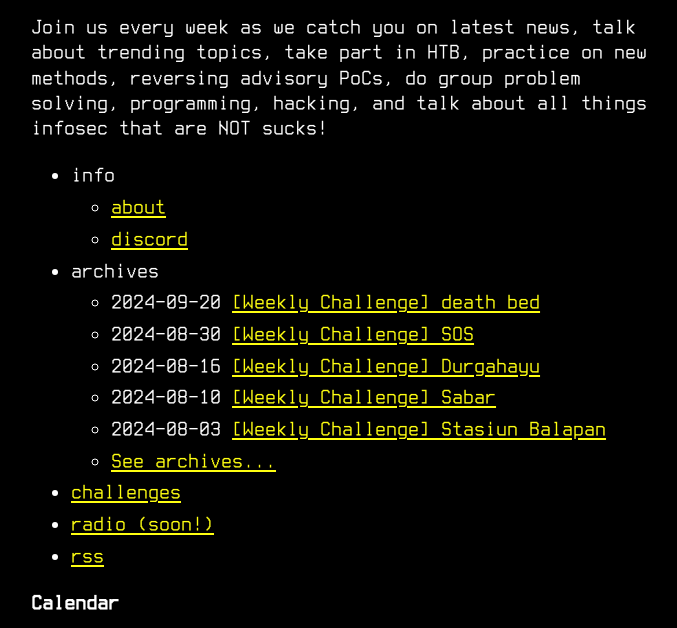
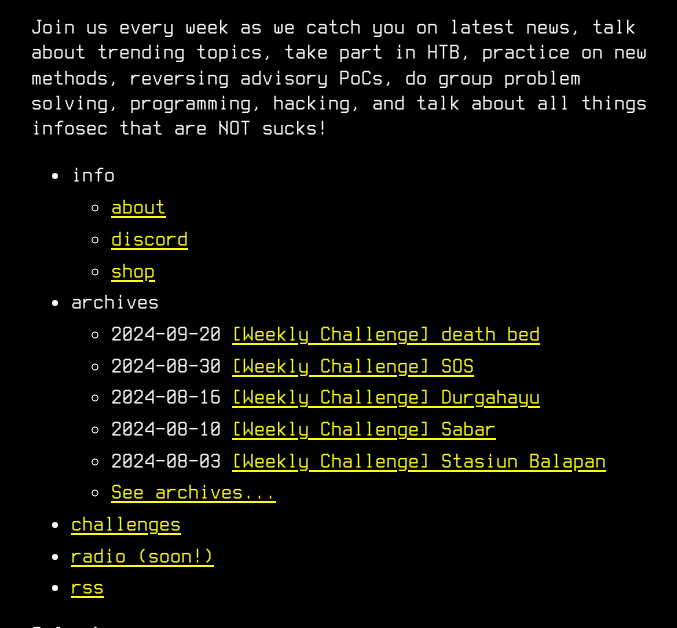
Before and after one commit to skill-issue-org/web, a Jekyll site: the page built from index.md, in a window 1280 px wide and 900 px high, scrolled down 318 px, cut to the strip 0-628 px from the top of the window. Shown: the whole strip, without its empty margins (289-966 px from the left). Built offline with Jekyll 4.4.1, drawn with Linux system fonts in a browser that asks for light colours.

Commit message:
feat(data): add shop to menu entries
Signed-off-by: Dwi Siswanto <git@dw1.io>

```diff
--- a/_data/menu.yml
+++ b/_data/menu.yml
@@ -8,6 +8,8 @@ entries:
         url: /about
       - title: discord
         url: https://d.skill-issue.org
+      - title: shop
+        url: https://shop.skill-issue.org
 
   - title: archives
     post_list:
```
